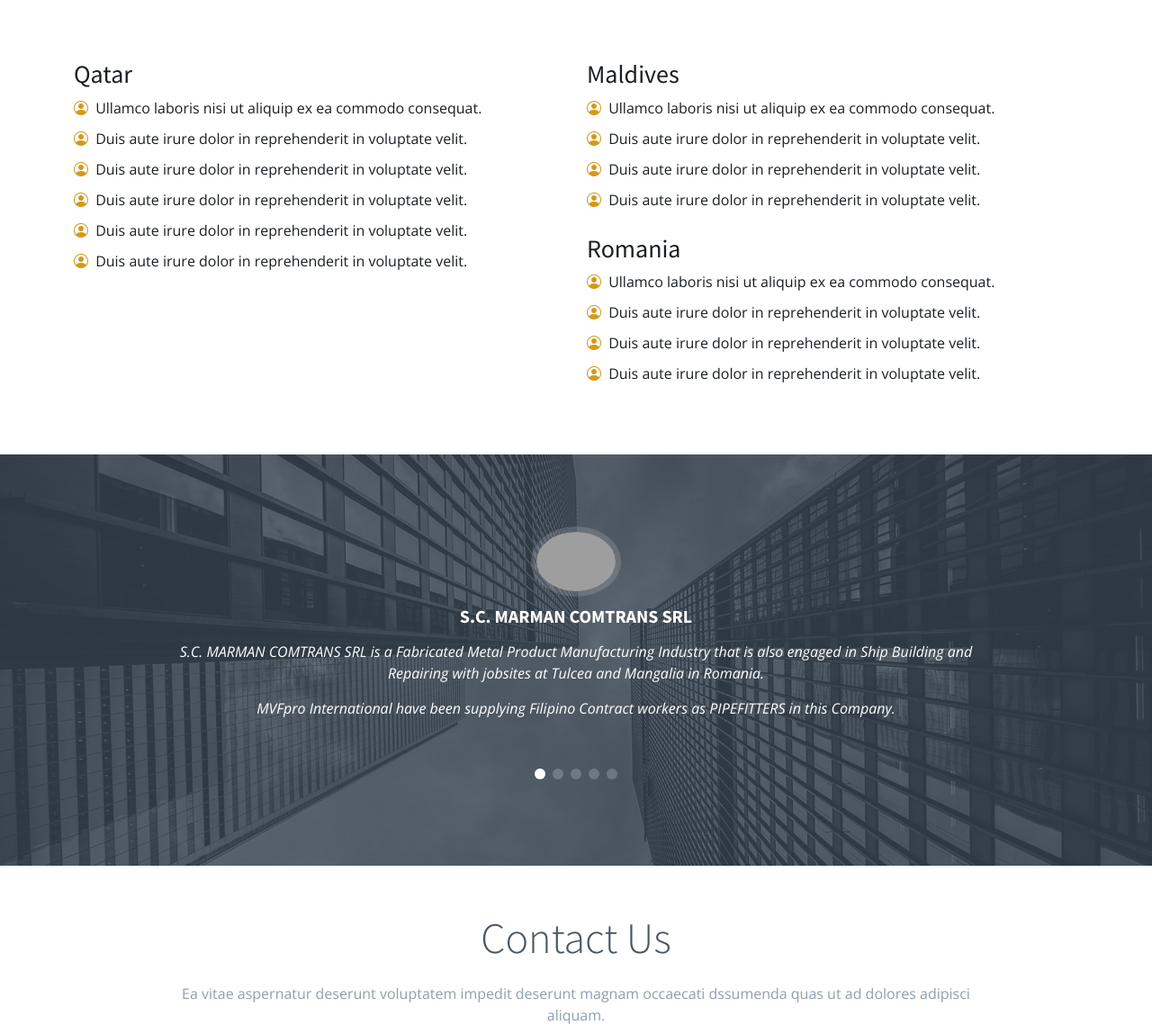
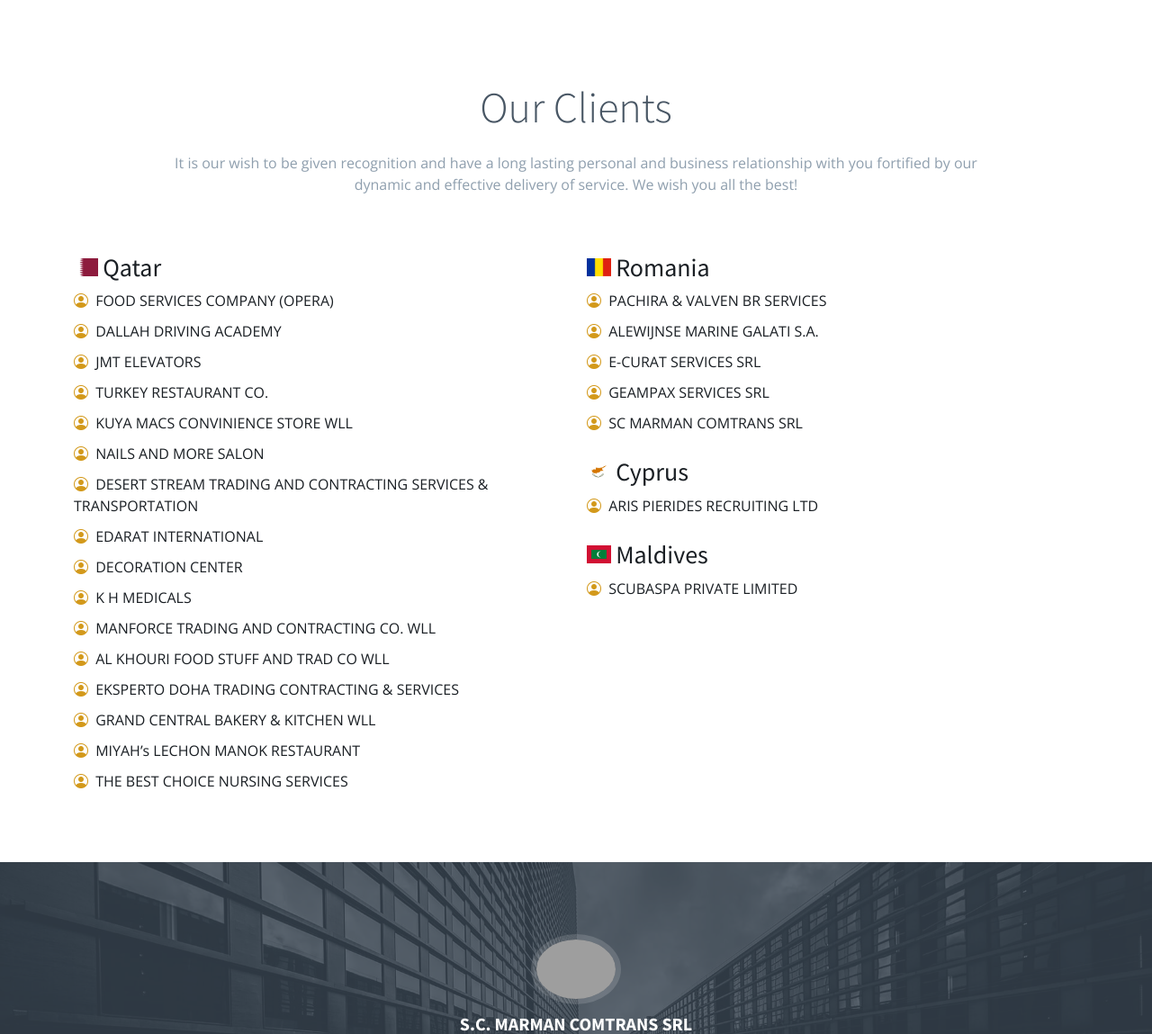
Before and after one commit to fbarro/test1, a PHP site: page / in a window 1280 px wide. Shown: the part 3870-5019 px from the top of the page at 90% size. Run offline with PHP 8.4, Linux system fonts and the light colour scheme; grey boxes are pictures that could not be loaded.

Commit message:
Added clients

```diff
--- a/assets/css/main.css
+++ b/assets/css/main.css
@@ -3598,14 +3598,15 @@ section {
 }
 
 .overlay_text{
-  font-size: 40px;
+  font-size: 30px;
   color: white;
   font-weight: 600!important;
   text-align: left!important;
   text-shadow: 0.08em 0.08em 0.08em rgba(0,0,0,0.4)!important;
-  padding: 18px 19px;
-  border-radius: 24px;
+  padding: 15px 16px;
+  border-radius: 28px;
   background-color: rgb(219 210 191 / 29%);
+  float: right;
 }
 
 .about .tab-content h4 {
@@ -3675,6 +3676,11 @@ section {
 
 .apply_text {
   font-size: 14px;
+}
+
+.client_flg {
+  max-height: 20px;
+  vertical-align: baseline;
 }
 
 .blink {
--- a/index.html
+++ b/index.html
@@ -51,6 +51,9 @@
             <li class="top-phone menu-item menu-item-type-custom menu-item-object-custom menu-item-104">
               <i class="bi bi-phone flex-shrink-0"></i> +632 398 3955
             </li>
+            <li class="top-phone menu-item menu-item-type-custom menu-item-object-custom menu-item-104">
+              <a href="https://www.facebook.com/mvfproims/" style="color: #fff;"><i class="bi bi-facebook flex-shrink-0"></i> @mvfproims</a>
+            </li>
           </ul>
         </div> <!-- #et-secondary-menu -->
       </div> <!-- .container -->
@@ -364,9 +375,10 @@
                 ng inyong Email ang posisyong nais aplayan
               </p>
 
-              <button id="apply" type="button" class="btn btn-primary read-more align-self-start" data-bs-toggle="modal" data-bs-target="#exampleModal">
+              <button id="apply" type="button" class="btn btn-primary read-more align-self-start" data-bs-toggle="modal" data-bs-target="#myModal">
                 <span class="blink">Apply Now <i class="bi bi-arrow-right"></i></span></i>
               </button>
+
 
             </div>
           </div>
@@ -500,30 +512,42 @@
         <br>
         <div class="row gy-4">
           <div class="col-lg-6" data-aos="fade-up" data-aos-delay="100">
-            <h3>Qatar</h3>
+            <h3><img src="assets/img/flags/qatar-svg.jpg" alt="Qatar" class="client_flg"> Qatar</h3>
             <ul>
-              <li><i class="bi bi-person-circle"></i></i> Ullamco laboris nisi ut aliquip ex ea commodo consequat.</li>
-              <li><i class="bi bi-person-circle"></i></i> Duis aute irure dolor in reprehenderit in voluptate velit.</li>
-              <li><i class="bi bi-person-circle"></i></i> Duis aute irure dolor in reprehenderit in voluptate velit.</li>
-              <li><i class="bi bi-person-circle"></i></i> Duis aute irure dolor in reprehenderit in voluptate velit.</li>
-              <li><i class="bi bi-person-circle"></i></i> Duis aute irure dolor in reprehenderit in voluptate velit.</li>
-              <li><i class="bi bi-person-circle"></i></i> Duis aute irure dolor in reprehenderit in voluptate velit.</li>
+              <li><i class="bi bi-person-circle"></i></i> FOOD SERVICES COMPANY (OPERA)</li>
+              <li><i class="bi bi-person-circle"></i></i> DALLAH DRIVING ACADEMY</li>
+              <li><i class="bi bi-person-circle"></i></i> JMT ELEVATORS</li>
+              <li><i class="bi bi-person-circle"></i></i> TURKEY RESTAURANT CO.</li>
+              <li><i class="bi bi-person-circle"></i></i> KUYA MACS CONVINIENCE STORE WLL</li>
+              <li><i class="bi bi-person-circle"></i></i> NAILS AND MORE SALON</li>
+              <li><i class="bi bi-person-circle"></i></i> DESERT STREAM TRADING AND CONTRACTING SERVICES & TRANSPORTATION</li>
+              <li><i class="bi bi-person-circle"></i></i> EDARAT INTERNATIONAL</li>
+              <li><i class="bi bi-person-circle"></i></i> DECORATION CENTER</li>
+              <li><i class="bi bi-person-circle"></i></i> K H MEDICALS</li>
+              <li><i class="bi bi-person-circle"></i></i> MANFORCE TRADING AND CONTRACTING CO. WLL</li>
+              <li><i class="bi bi-person-circle"></i></i> AL KHOURI FOOD STUFF AND TRAD CO WLL </li>
+              <li><i class="bi bi-person-circle"></i></i> EKSPERTO DOHA TRADING CONTRACTING & SERVICES</li>
+              <li><i class="bi bi-person-circle"></i></i> GRAND CENTRAL BAKERY & KITCHEN WLL</li>
+              <li><i class="bi bi-person-circle"></i></i> MIYAH’s LECHON MANOK RESTAURANT</li>
+              <li><i class="bi bi-person-circle"></i></i> THE BEST CHOICE NURSING SERVICES</li>
             </ul>
           </div>
           <div class="col-lg-6" data-aos="fade-up" data-aos-delay="100">
-            <h3>Maldives</h3>
+            <h3><img src="assets/img/flags/romania-svg.jpg" alt="Romania" class="client_flg"> Romania</h3>
             <ul>
-              <li><i class="bi bi-person-circle"></i></i> Ullamco laboris nisi ut aliquip ex ea commodo consequat.</li>
-              <li><i class="bi bi-person-circle"></i></i> Duis aute irure dolor in reprehenderit in voluptate velit.</li>
-              <li><i class="bi bi-person-circle"></i></i> Duis aute irure dolor in reprehenderit in voluptate velit.</li>
-              <li><i class="bi bi-person-circle"></i></i> Duis aute irure dolor in reprehenderit in voluptate velit.</li>
+              <li><i class="bi bi-person-circle"></i></i> PACHIRA & VALVEN BR SERVICES</li>
+              <li><i class="bi bi-person-circle"></i></i> ALEWIJNSE MARINE GALATI S.A.</li>
+              <li><i class="bi bi-person-circle"></i></i> E-CURAT SERVICES SRL</li>
+              <li><i class="bi bi-person-circle"></i></i> GEAMPAX SERVICES SRL</li>
+              <li><i class="bi bi-person-circle"></i></i> SC MARMAN COMTRANS SRL</li>
             </ul>
-            <h3>Romania</h3>
+            <h3><img src="assets/img/flags/cyprus-svg.jpg" alt="Cyprus" class="client_flg"> Cyprus</h3>
             <ul>
-              <li><i class="bi bi-person-circle"></i></i> Ullamco laboris nisi ut aliquip ex ea commodo consequat.</li>
-              <li><i class="bi bi-person-circle"></i></i> Duis aute irure dolor in reprehenderit in voluptate velit.</li>
-              <li><i class="bi bi-person-circle"></i></i> Duis aute irure dolor in reprehenderit in voluptate velit.</li>
-              <li><i class="bi bi-person-circle"></i></i> Duis aute irure dolor in reprehenderit in voluptate velit.</li>
+              <li><i class="bi bi-person-circle"></i></i> ARIS PIERIDES RECRUITING LTD</li>
+            </ul>
+            <h3><img src="assets/img/flags/maldives-svg.jpg" alt="Maldives" class="client_flg"> Maldives</h3>
+            <ul>
+              <li><i class="bi bi-person-circle"></i></i> SCUBASPA PRIVATE LIMITED</li>
             </ul>
           </div>
       </div>
@@ -595,7 +619,6 @@
 
         <div class="section-header">
           <h2>Contact Us</h2>
-          <p>Ea vitae aspernatur deserunt voluptatem impedit deserunt magnam occaecati dssumenda quas ut ad dolores adipisci aliquam.</p>
         </div>
 
       </div>
@@ -612,8 +635,7 @@
 
             <div class="info">
               <h3>Get in touch</h3>
-              <p>Et id eius voluptates atque nihil voluptatem enim in tempore minima sit ad mollitia commodi minus.</p>
-
+              <br>
               <div class="info-item d-flex">
                 <i class="bi bi-geo-alt flex-shrink-0"></i>
                 <div>
@@ -635,6 +657,14 @@
                 <div>
                   <h4>Call:</h4>
                   <p>+632 398 3955</p>
+                </div>
+              </div><!-- End Info Item -->
+
+              <div class="info-item d-flex">
+                <i class="bi bi-facebook flex-shrink-0"></i>
+                <div>
+                  <h4>Follow Us:</h4>
+                  <p>@mvfproims</p>
                 </div>
               </div><!-- End Info Item -->
 
```
Also changed, not shown: other parts of index.html (+21 -13 lines), assets/img/flags/cyprus-svg.jpg (added), assets/img/flags/maldives-svg.jpg (added), assets/img/flags/qatar-svg.jpg (added), assets/img/flags/romania-svg.jpg (added), assets/img/hero-carousel/teams/pic1.jpg (added), assets/img/hero-carousel/teams/pic2.jpg (added), assets/img/hero-carousel/teams/pic3.jpg (added), assets/img/hero-carousel/teams/pic4.jpg (added), assets/img/hero-carousel/teams/pic5.jpg (added).
